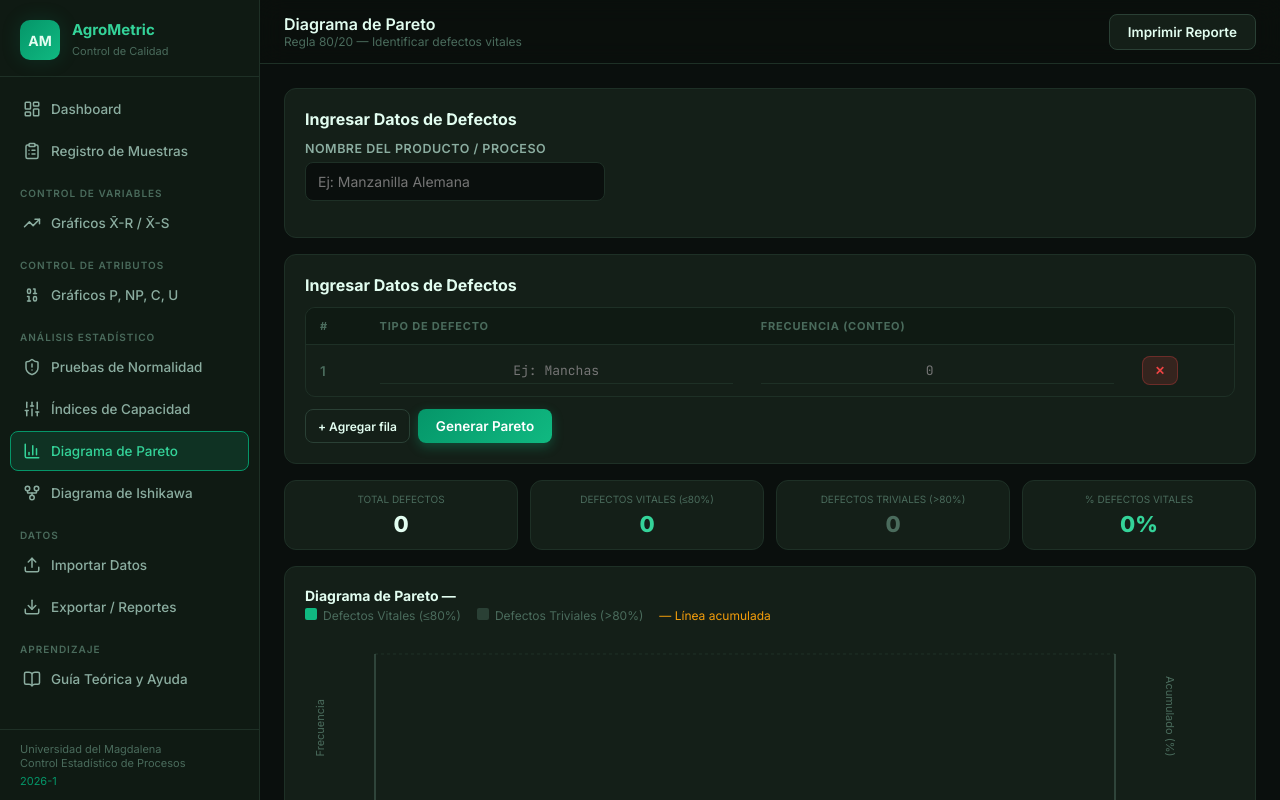
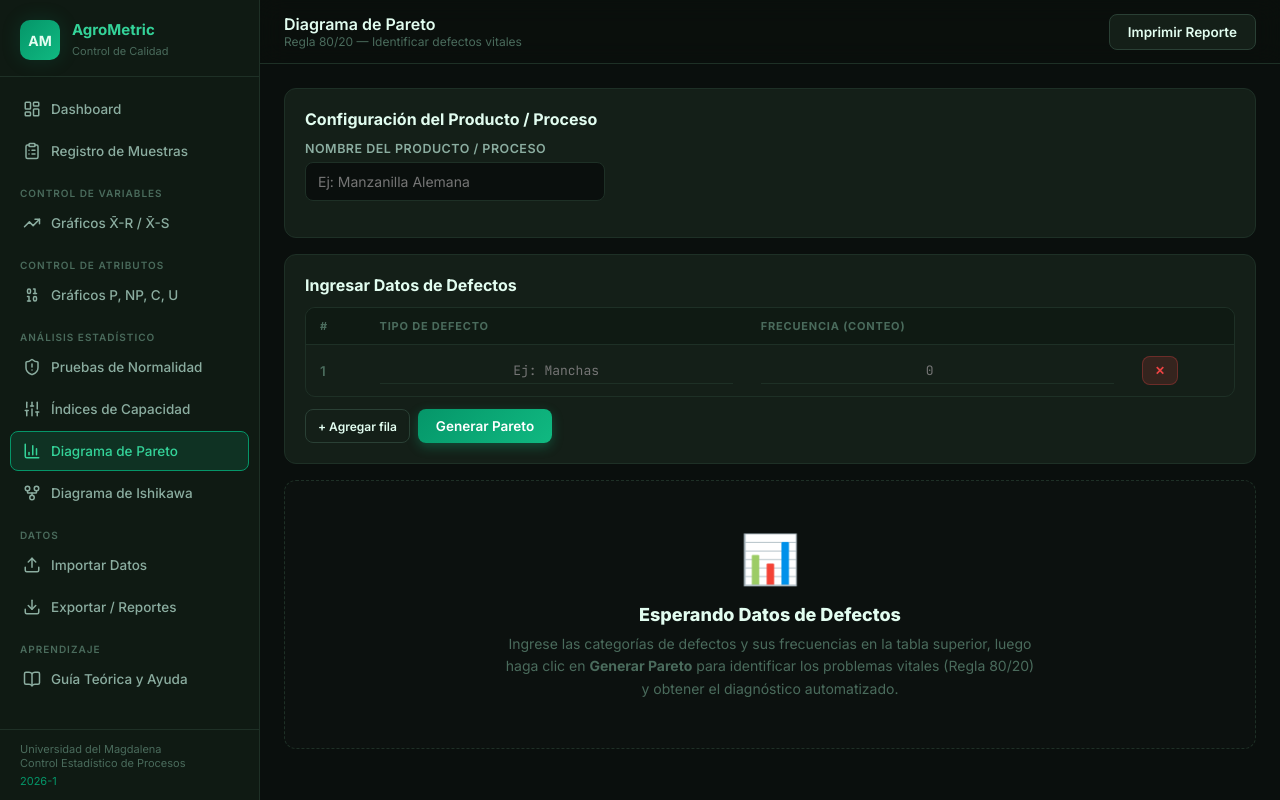
Before and after one commit to juanestebangonzalezrobles/agrometric-precision, a Next.js app: page /pareto in a window 1280 px wide. Shown: the top 800 px of the page. Built offline with nearby package versions, Linux system fonts and the light colour scheme.

Commit message:
fix-pareto-clean-state

```diff
--- a/app/pareto/page.js
+++ b/app/pareto/page.js
@@ -50,7 +50,7 @@ export default function ParetoPage() {
 
         {/* Selector */}
         <div className="card" style={{ marginBottom: 16 }}>
-          <div className="section-title" style={{ marginBottom: 12 }}>Ingresar Datos de Defectos</div>
+          <div className="section-title" style={{ marginBottom: 12 }}>Configuración del Producto / Proceso</div>
           <div style={{ display: 'flex', gap: 10, flexWrap: 'wrap', marginBottom: 16 }}>
             <div className="form-group" style={{ marginBottom: 0 }}>
               <label className="form-label">Nombre del Producto / Proceso</label>
@@ -84,6 +84,8 @@ export default function ParetoPage() {
             </div>
           </div>
 
+        {data && data.length > 0 ? (
+          <>
             {/* KPIs Pareto */}
             <div style={{ display: 'flex', gap: 12, marginBottom: 16, flexWrap: 'wrap' }}>
               {[
@@ -106,7 +108,7 @@ export default function ParetoPage() {
 
               return (
                 <div className="chart-wrapper">
-              <div className="chart-title">Diagrama de Pareto — {producto}</div>
+                  <div className="chart-title">Diagrama de Pareto — {producto || 'General'}</div>
                   <div className="chart-desc">
                     <span style={{ display: 'inline-block', width: 12, height: 12, background: 'var(--green-primary)', borderRadius: 2, marginRight: 6 }} />Defectos Vitales (≤80%)
                     <span style={{ display: 'inline-block', width: 12, height: 12, background: 'var(--border-light)', borderRadius: 2, marginRight: 6, marginLeft: 16 }} />Defectos Triviales (&gt;80%)
@@ -154,7 +156,6 @@ export default function ParetoPage() {
                     ))}
                   </tbody>
                 </table>
-          </div>
               </div>
             </div>
 
@@ -235,5 +236,16 @@ export default function ParetoPage() {
               );
             })()}
           </>
+        ) : (
+          <div className="card text-center fade-in" style={{ padding: '48px 24px', textAlign: 'center', background: 'rgba(255, 255, 255, 0.01)', border: '1px dashed var(--border)', borderRadius: 12, marginBottom: 16 }}>
+            <div style={{ fontSize: 48, marginBottom: 16 }}>📊</div>
+            <h3 style={{ fontSize: 18, fontWeight: 800, color: 'var(--text-primary)', marginBottom: 8 }}>Esperando Datos de Defectos</h3>
+            <p style={{ fontSize: 14, color: 'var(--text-muted)', maxWidth: 540, margin: '0 auto', lineHeight: 1.6 }}>
+              Ingrese las categorías de defectos y sus frecuencias en la tabla superior, luego haga clic en <strong>Generar Pareto</strong> para identificar los problemas vitales (Regla 80/20) y obtener el diagnóstico automatizado.
+            </p>
+          </div>
+        )}
+      </div>
+    </>
   );
 }
```
Lines whose indentation alone changed are shown as unchanged.
